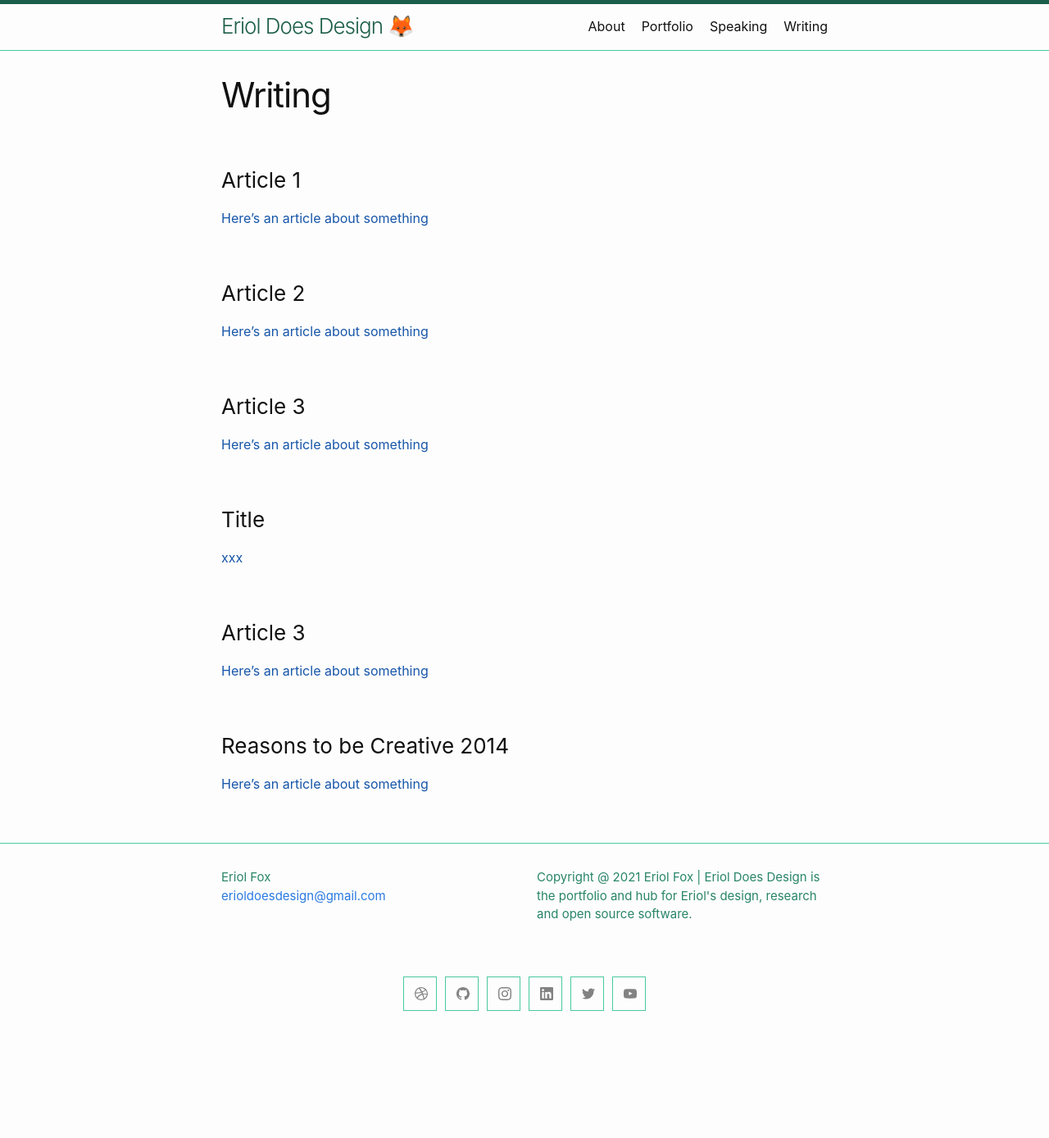
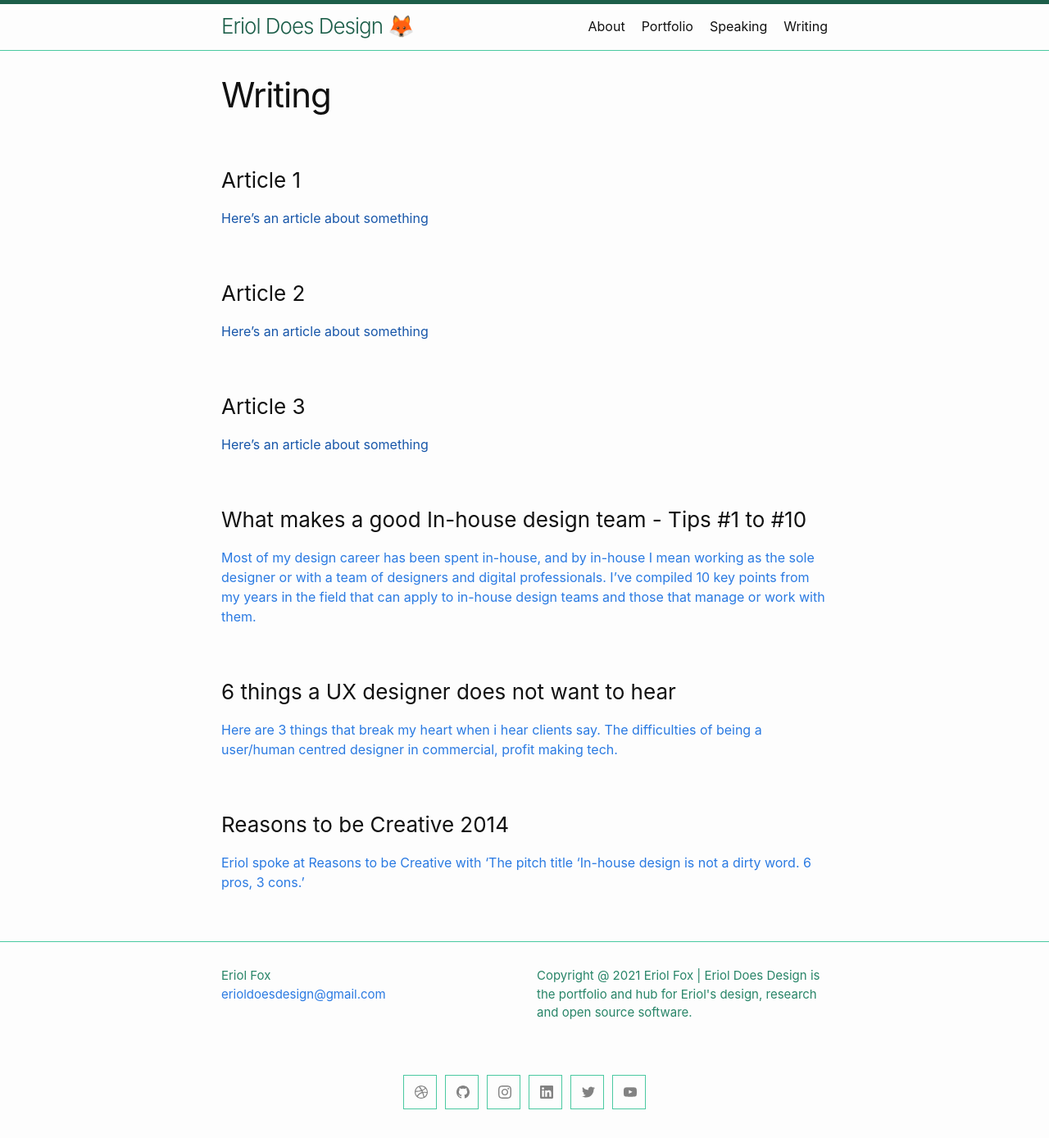
Before and after one commit to Erioldoesdesign/erioldoesdesign.github.io, a Jekyll site: the page built from writing.md, in a window 1280 px wide. Shown: the whole page at 82% size. Built offline with Jekyll 4.4.1, drawn with Linux system fonts in a browser that asks for light colours; before the commit the page ends 1268 px from its top, so only the background shows below that; grey boxes are pictures that could not be loaded.

Commit message:
articles page updates

```diff
--- a/writing.md
+++ b/writing.md
@@ -16,12 +16,13 @@ permalink: /writing/
 [Here's an article about something]()
 
 
-### Title
-[xxx]()
+### What makes a good In-house design team - Tips #1 to #10
+[Most of my design career has been spent in-house, and by in-house I mean working as the sole designer or with a team of designers and digital professionals. I’ve compiled 10 key points from my years in the field that can apply to in-house design teams and those that manage or work with them.](https://erioldoesdesign.github.io/article/2014/11/01/What-makes-a-good-In-house-design-team.html)
 
-### Article 3
-[Here's an article about something]()
+
+### 6 things a UX designer does not want to hear
+[Here are 3 things that break my heart when i hear clients say. The difficulties of being a user/human centred designer in commercial, profit making tech. ](https://erioldoesdesign.github.io/article/2014/10/01/6-things-a-UX-designer-does-not-want-to-hear.html)
 
 
 ### Reasons to be Creative 2014
-[Here's an article about something]()
+[Eriol spoke at Reasons to be Creative with 'The pitch title ‘In-house design is not a dirty word. 6 pros, 3 cons.’](https://erioldoesdesign.github.io/article/2014/09/01/Reasons-to-be-Creative-2014.html)
```
Also changed, not shown: _posts/2021-02-06-2020-in-conferences and-workshops.md (+1 -1 lines).
